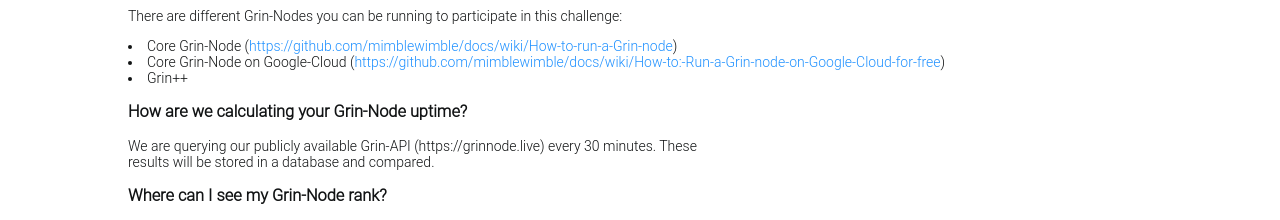
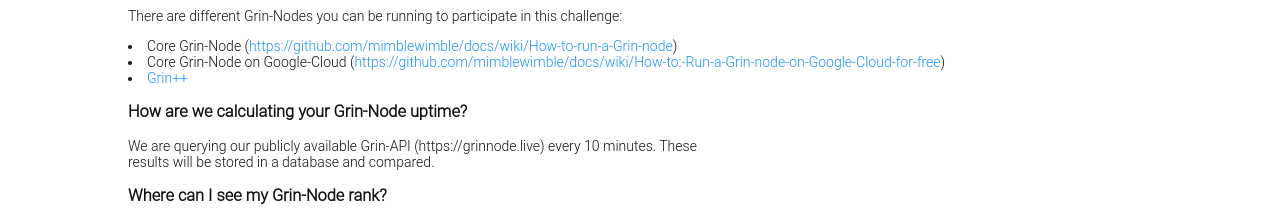
Before and after one commit to Grinnode-live/grinnode-live-frontend, a Vue app: page /faq in a window 1280 px wide. Shown: the part 228-448 px from the top of the page. Built offline with nearby package versions, Linux system fonts and the light colour scheme; no server answers.

Commit message:
Update FAQ.vue

```diff
--- a/src/views/FAQ.vue
+++ b/src/views/FAQ.vue
@@ -12,12 +12,12 @@
                     <ul>
                         <li>Core Grin-Node (<a href="https://github.com/mimblewimble/docs/wiki/How-to-run-a-Grin-node">https://github.com/mimblewimble/docs/wiki/How-to-run-a-Grin-node</a>)</li>
                         <li>Core Grin-Node on Google-Cloud (<a href="https://github.com/mimblewimble/docs/wiki/How-to:-Run-a-Grin-node-on-Google-Cloud-for-free">https://github.com/mimblewimble/docs/wiki/How-to:-Run-a-Grin-node-on-Google-Cloud-for-free</a>)</li>
-                        <li>Grin++</li>
+                        <li><a href="https://grinplusplus.github.io/#/" target="_blank">Grin++</a></li>
                     </ul>
 
                     <h3>How are we calculating your Grin-Node uptime?</h3>
                     <p>
-                        We are querying our publicly available Grin-API (https://grinnode.live) every 30 minutes. These results will be stored in a database and compared.
+                        We are querying our publicly available Grin-API (https://grinnode.live) every 10 minutes. These results will be stored in a database and compared.
                     </p>
 
                     <h3>Where can I see my Grin-Node rank?</h3>
```
